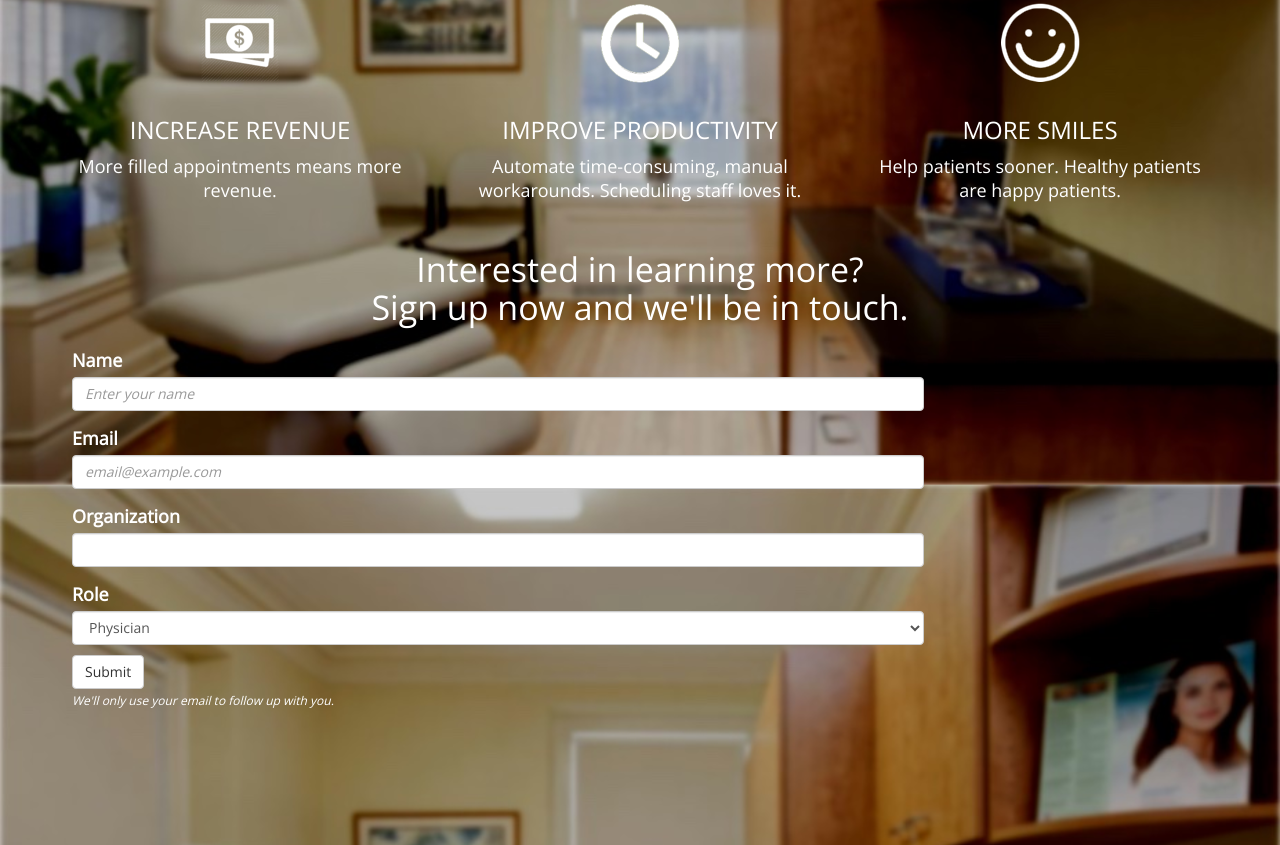
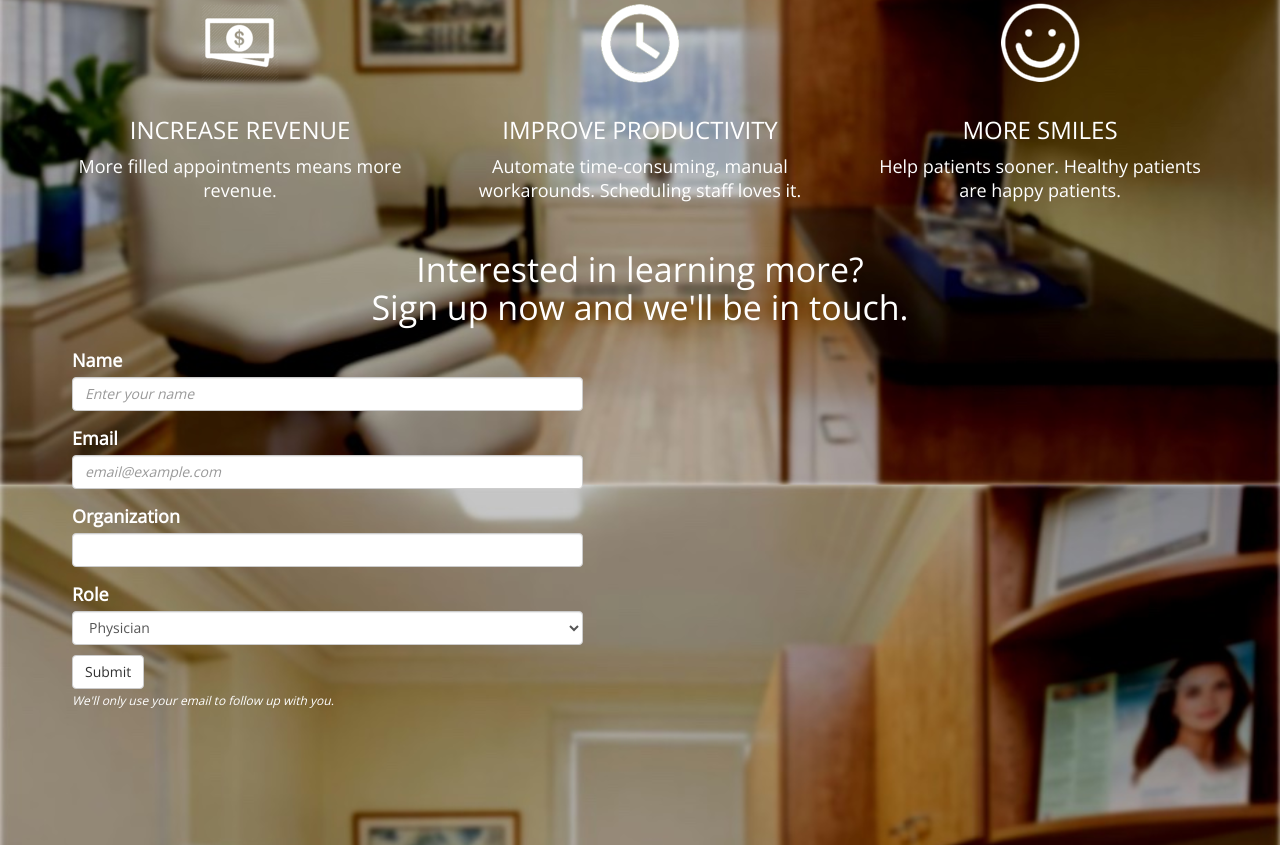
Before and after one commit to lumahealthhq/lh-marketing, a website: page public/index.html in a window 1280 px wide. Shown: the part 388-1233 px from the top of the page. Drawn offline with nearby package versions, Linux system fonts and the light colour scheme.

Commit message:
more adnan

```diff
--- a/public/index.html
+++ b/public/index.html
@@ -58,19 +58,19 @@
 							<form action="signup" style="padding: 22px" class="form-horizontal" method="POST">
 								<div class="form-group">
 									<label for="name" >Name</label>
-									<input class="form-control" required type="text" name="name"/ placeholder="Enter your name" style="width: 75%">
+									<input class="form-control" required type="text" name="name"/ placeholder="Enter your name" style="width: 45%">
 								</div>
 								<div class="form-group">
 									<label for="email" >Email</label>
-									<input class="form-control" required type="text" name="email" placeholder="email@example.com" style="width: 75%">
+									<input class="form-control" required type="text" name="email" placeholder="email@example.com" style="width: 45%">
 								</div>
 								<div class="form-group">
 									<label for="org">Organization</label>
-									<input class="form-control" type="text" name="org" style="width: 75%"/>
+									<input class="form-control" type="text" name="org" style="width: 45%"/>
 								</div>
 								<div class="form-group">
 									<label for="role" >Role</label>
-										<select class="form-control" style="width: 75%" name="role">
+										<select class="form-control" style="width: 45%" name="role">
 											<option value="physician">Physician</option>
 											<option value="practice_manager">Practice Manager</option>
 											<option value="office_manager">Office Manager</option>
```
